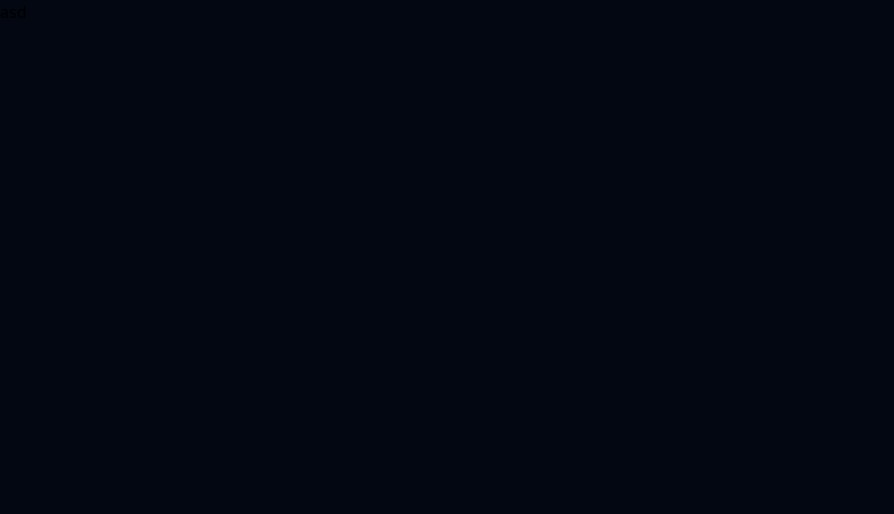
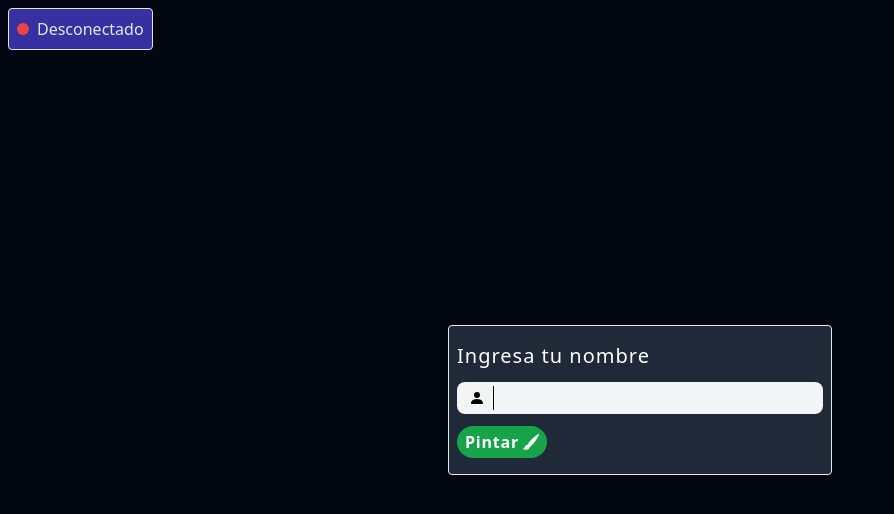
Before and after one commit to efrask7/draw2gether, a Next.js app: page / in a window 1280 px wide. Shown: the top 514 px of the page, without its empty margins (0-894 px from the left). Built offline with nearby package versions, Linux system fonts and the light colour scheme.

Commit message:
set username for socket connection + login page in default "/"

```diff
--- a/src/app/layout.tsx
+++ b/src/app/layout.tsx
@@ -1,6 +1,7 @@
 import type { Metadata } from 'next'
 import './globals.css'
 import { SocketProvider } from '@/context/SocketContext'
+import SocketStatus from '@/components/SocketStatus'
 
 export const metadata: Metadata = {
   title: 'Draw2Gether',
@@ -19,6 +20,8 @@ export default function RootLayout({
       >
         <SocketProvider>
           {children}
+
+          <SocketStatus/>
         </SocketProvider>
       </body>
 
--- a/src/app/page.tsx
+++ b/src/app/page.tsx
@@ -1,7 +1,117 @@
+"use client"
+import { useSocket } from "@/context/SocketContext"
+import { useRouter } from "next/navigation"
+import { FormEvent, useEffect, useState } from "react"
+import { BsBrushFill, BsCheckLg, BsPersonFill } from "react-icons/bs"
+
 export default function Home() {
+
+  const router = useRouter()
+
+  const { setUsername, socket, connect } = useSocket()
+
+  const [inputFocus, setInputFocus] = useState(false)
+  const [inputUser, setInputUser] = useState("")
+  const [formSubmitted, setFormSubmitted] = useState(false)
+
+  function handleSubmit(ev: FormEvent) {
+    ev.preventDefault()
+
+    if (!inputUser) return
+
+    setUsername(inputUser)
+    setFormSubmitted(true)
+
+    connect()
+  }
+
+  useEffect(() => {
+    let timeout: ReturnType<typeof setTimeout> | null = null
+    if (formSubmitted && socket) {
+      timeout = setTimeout(() => {
+        router.push("/play")
+      }, 2000);
+    }
+
+    return () => {
+      if (timeout) {
+        clearTimeout(timeout)
+      }
+    }
+  }, [socket, formSubmitted])
+
   return (
-    <>
-    asd
-    </>
+    <div className="w-full h-full flex items-center justify-center">
+      <form
+        className="bg-gray-800 text-white border rounded px-2 py-4 flex flex-col gap-3 w-96"
+        onSubmit={handleSubmit}
+      >
+        <div>
+          <h2 className="text-xl tracking-wider">Ingresa tu nombre</h2>
+        </div>
+        <div
+          className={`
+            flex items-center
+            bg-gray-100
+            text-black
+            p-1
+            rounded-lg
+            divide-x
+            divide-black
+            ${
+              inputFocus
+                && "ring-2 ring-inset ring-green-500"
+            }
+          `}
+        >
+          <div className="px-2">
+            <BsPersonFill/>
+          </div>
+          <input
+            type="text"
+            className="
+              bg-transparent
+              appearance-none
+              w-full
+              focus:border-0
+              focus:outline-0
+              active:border-0
+              active:outline-0
+              px-2
+            "
+            onFocus={() => setInputFocus(true)}
+            onBlur={() => setInputFocus(false)}
+            value={inputUser}
+            onChange={(ev) => setInputUser(ev.target.value)}
+          />
+          <div
+            className={`px-2 text-green-700 ${!formSubmitted && "hidden"}`}
+          >
+            <BsCheckLg/>
+          </div>
+        </div>
+        <div>
+          <button
+            type="submit"
+            className="
+              flex items-center gap-1
+              bg-green-600
+              px-2 py-1
+              font-bold ls-1 tracking-wider
+              rounded-full
+              hover:bg-green-700
+              active:ring-2
+            "
+            disabled={formSubmitted}
+          >
+            {
+              formSubmitted
+              ? <>{socket?.connected ? "Redirigiendo" : "Conectando..."}</>
+              : <>Pintar <BsBrushFill/></>
+            }
+          </button>
+        </div>
+      </form>
+    </div>
   )
 }
--- a/src/app/play/page.tsx
+++ b/src/app/play/page.tsx
@@ -3,14 +3,17 @@ import Canva from "@/components/Canva"
 import ToolBar from "@/components/ToolBar"
 import { useSocket } from "@/context/SocketContext"
 import { useEffect } from "react"
+import { useRouter } from "next/navigation"
 
 function Game() {
 
-  const { connect } = useSocket()
+  const { username, socket } = useSocket()
+  const router = useRouter()
+
 
   useEffect(() => {
-    connect()
-  }, [])
+    if (!username || !socket?.connected) router.push("/")
+  }, [username, socket])
 
   return (
     <div
--- /dev/null
+++ b/src/components/SocketStatus.tsx
@@ -0,0 +1,26 @@
+"use client"
+
+import { useSocket } from "@/context/SocketContext"
+
+function SocketStatus() {
+
+  const { socket } = useSocket()
+
+  return (
+    <div
+      className="absolute inset-0 ml-2 mt-2 p-2 w-fit h-fit border rounded bg-indigo-800 flex gap-2 items-center text-gray-200"
+    >
+      <div
+        className={`rounded-full w-3 h-3 ${socket?.connected ? "bg-emerald-500" : "bg-red-500"}`}
+      />
+
+      {
+        socket?.connected
+          ? "Conectado"
+          : "Desconectado"
+      }
+    </div>
+  )
+}
+
+export default SocketStatus
--- a/src/context/SocketContext.tsx
+++ b/src/context/SocketContext.tsx
@@ -6,7 +6,9 @@ import { io } from "socket.io-client"
 const SocketContext = createContext<TSocketContext>({
   socket: null,
   connect: () => {},
-  disconnect: () => {}
+  disconnect: () => {},
+  username: "",
+  setUsername: () => {}
 })
 
 function useSocket() {
@@ -18,6 +20,7 @@ function useSocket() {
 function SocketProvider({ children }: PropsWithChildren) {
 
   const [socket, setSocket] = useState<TSocketContext["socket"]>(null)
+  const [username, setUsername] = useState("")
 
   function connect() {
     const socketConn = io(`${window.location.protocol}//${window.location.hostname}:4444`)
@@ -45,7 +48,9 @@ function SocketProvider({ children }: PropsWithChildren) {
       value={{
         socket,
         connect,
-        disconnect
+        disconnect,
+        username,
+        setUsername
       }}
     >
       {children}
--- a/src/types/context.d.ts
+++ b/src/types/context.d.ts
@@ -26,4 +26,6 @@ type TSocketContext = {
   socket: Socket | null
   disconnect: () => void
   connect: () => void
+  username: string
+  setUsername: (username: string) => void
 }
```
